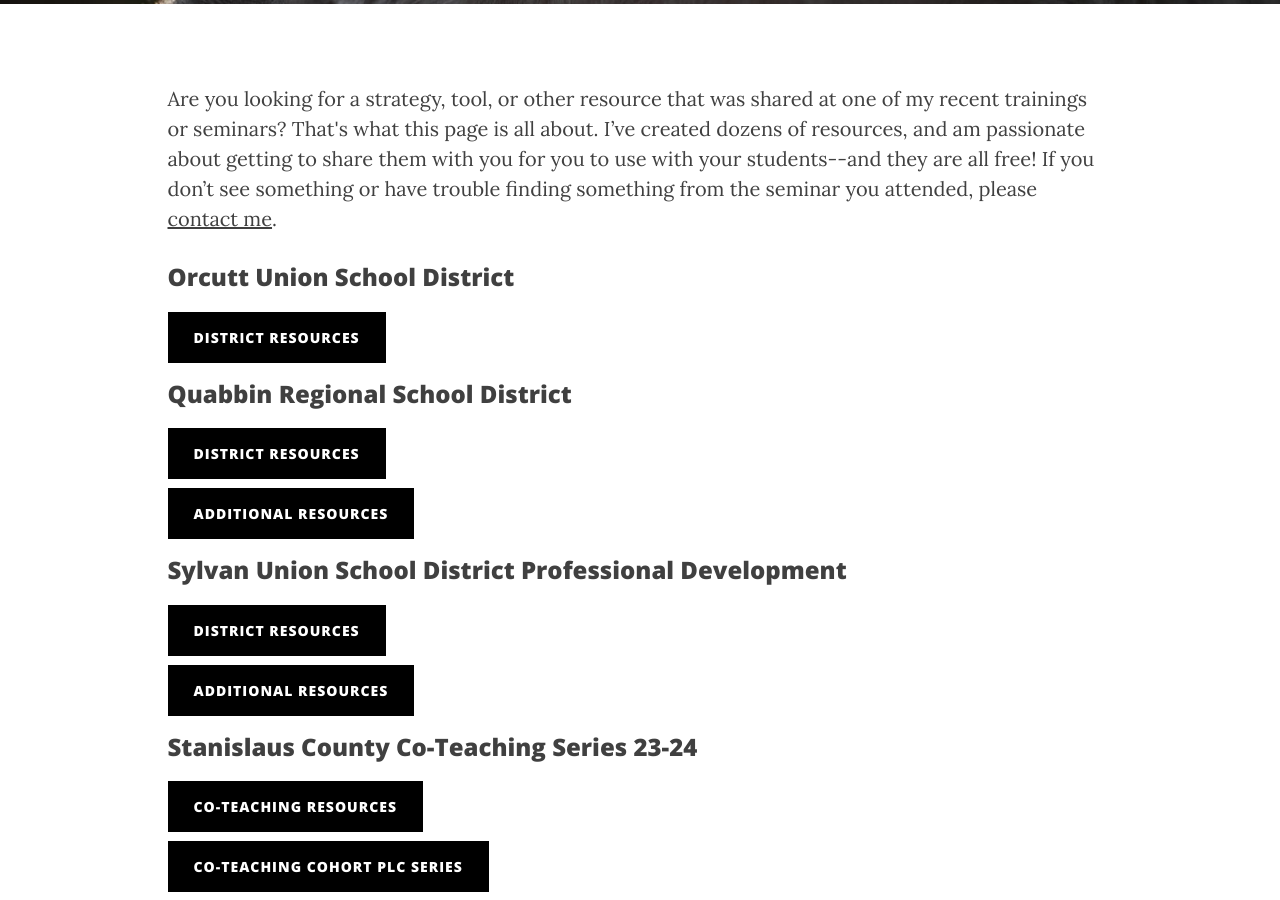
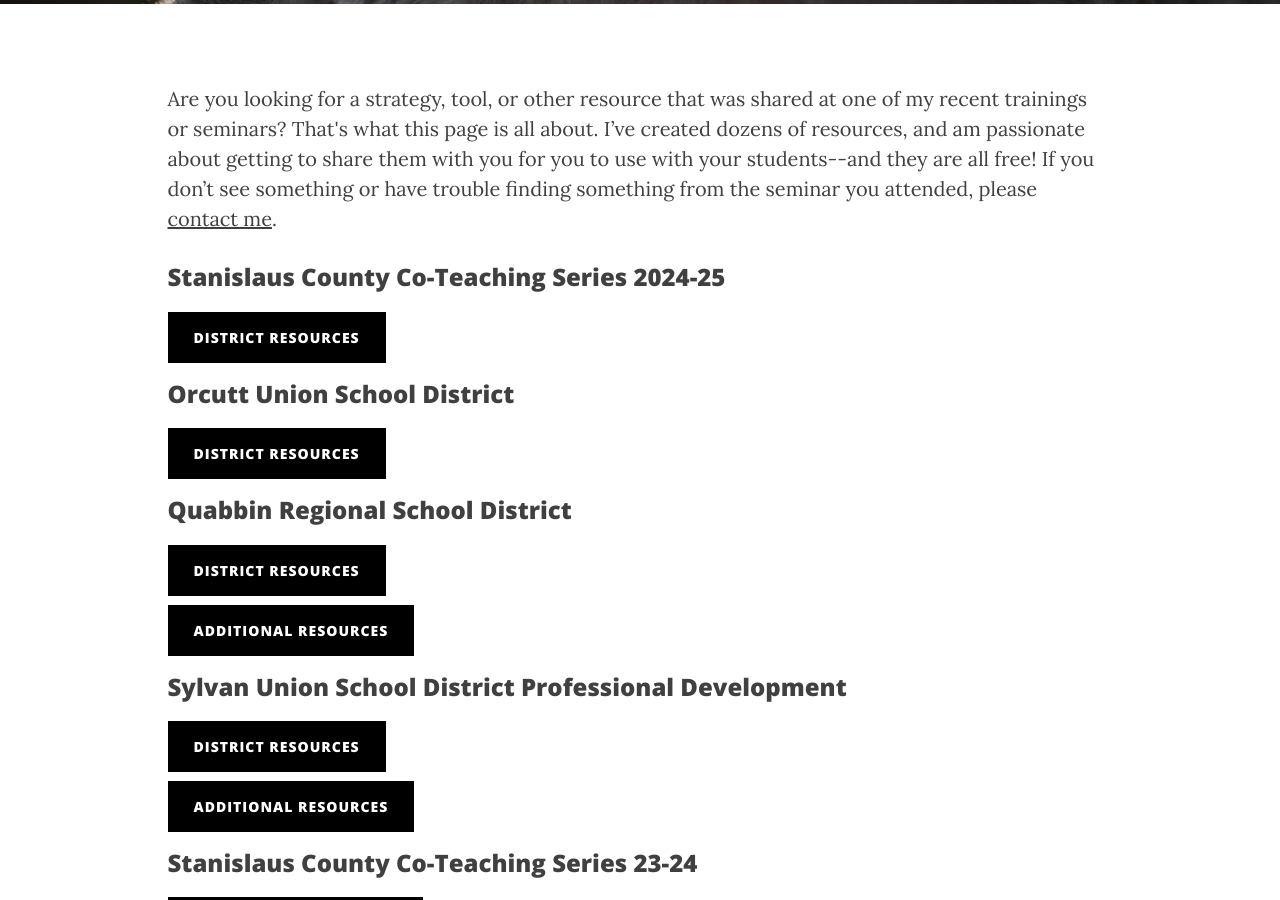
Before and after one commit to iamweswilson/clearlycat, a Jekyll site: the page built from resources.html, in a window 1280 px wide and 900 px high, scrolled down 444 px. Built offline with Jekyll 4.4.1, drawn with Linux system fonts in a browser that asks for light colours; nearby versions of some CDN libraries; comment, search, counter and statistics services are not loaded.

Commit message:
Stanislaus County Co-Teaching Series 2024-25

```diff
--- a/resources.html
+++ b/resources.html
@@ -25,9 +25,15 @@ permalink: /training-resources/
                 <p>
                     Are you looking for a strategy, tool, or other resource that was shared at one of my  recent trainings or seminars? That's what this page is all about.  I’ve created dozens of resources, and am passionate about getting to share them with you for you to use with your students--and they are all free!  If you don’t see something or have trouble finding something from the seminar you attended, please <a href="/contact/">contact me</a>.
                 </p>
+                <h3>Stanislaus County Co-Teaching Series 2024-25</h3>
+                <p>
+                    <a href="//drive.google.com/drive/folders/135w3GvJtImd-6R4uIwWlBNWS_WCPhcrJ?usp=sharing" class="resource-btn" target="_blank">
+                        District Resources
+                    </a>
+                </p>
                 <h3>Orcutt Union School District</h3>
                 <p>
-                    <a href="//drive.google.com/drive/folders/138s8Z9Tsfo25aqe4iOD39MeugX78Zc6Y?usp=sharing)" class="resource-btn" target="_blank">
+                    <a href="//drive.google.com/drive/folders/138s8Z9Tsfo25aqe4iOD39MeugX78Zc6Y?usp=sharing" class="resource-btn" target="_blank">
                         District Resources
                     </a>
                 </p>
```
